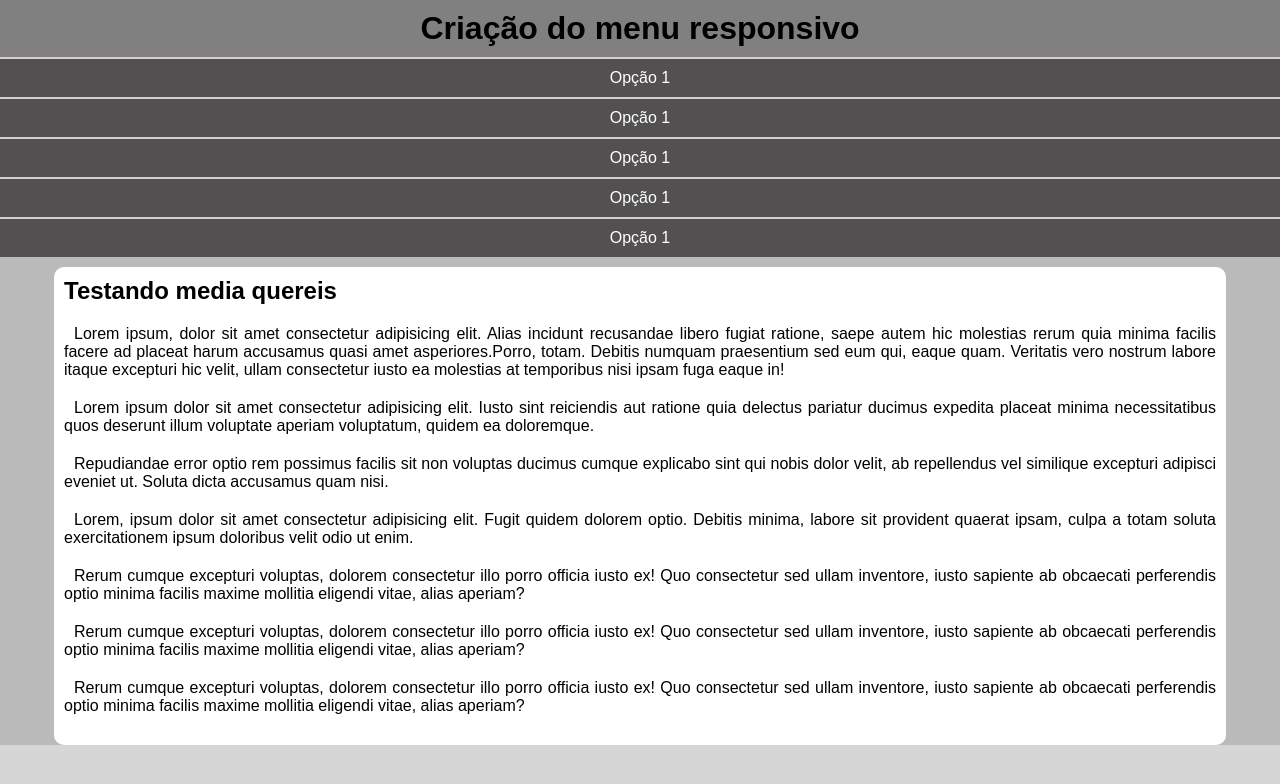
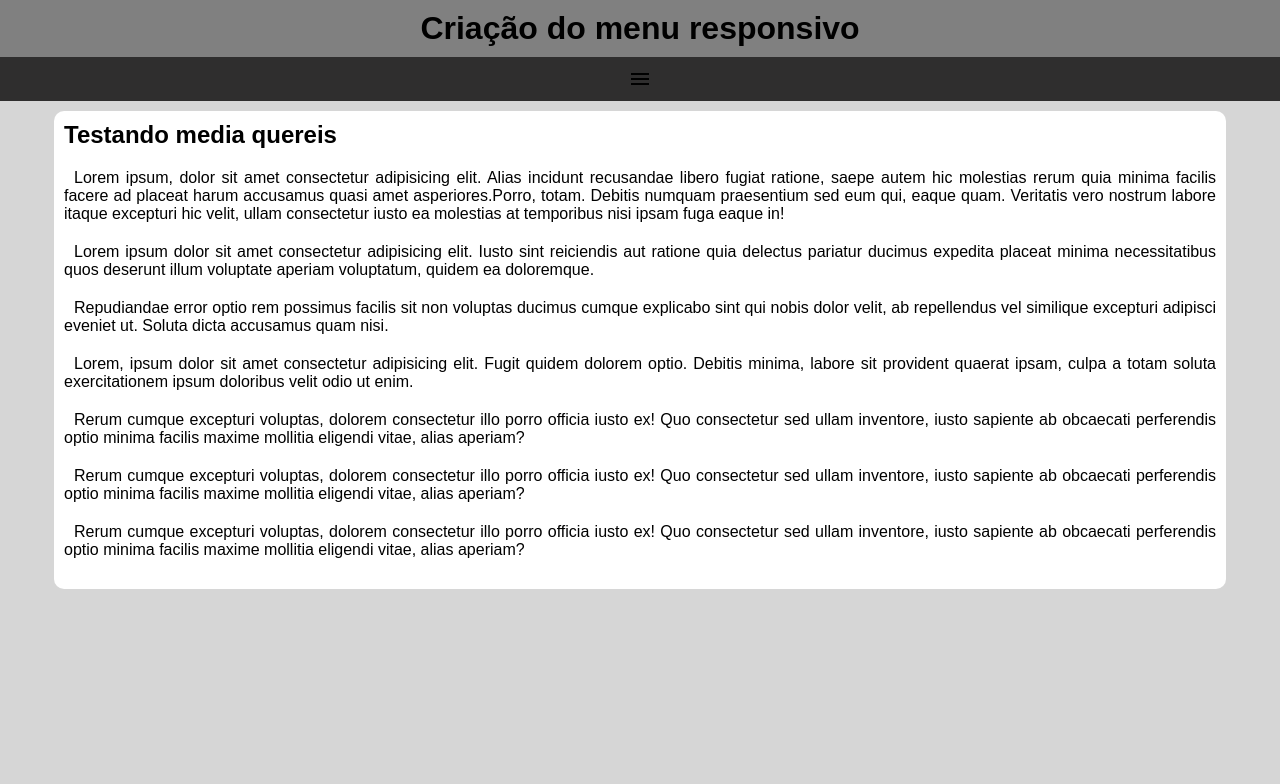
Before and after one commit to HelioTavaresBatalha/menu-responsivo-html-css, a plain HTML site: page index.html in a window 1280 px wide. Drawn offline with nearby package versions, Linux system fonts and the light colour scheme.

Commit message:
Criado a funcionalidade do menu hamburguer

```diff
--- a/estilos/style.css
+++ b/estilos/style.css
@@ -7,8 +7,7 @@
 }
 
 
-body,
-html {
+body{
     background-color: rgba(128, 126, 126, 0.319);
 }
 
@@ -21,9 +20,19 @@ header>h1 {
     text-align: center;
 
 }
-
+span#burguer {
+    background-color: rgba(32, 31, 31, 0.849);
+    display: block;
+    text-align: center;
+    padding: 10px;
+    cursor: pointer;
+}
+span#burguer:hover{
+    background-color: white;
+    color: black;
+}
 menu {
-    display: block;
+    display: none;
 }
 
 menu>ul {
--- a/index.html
+++ b/index.html
@@ -5,6 +5,8 @@
     <meta charset="UTF-8">
     <meta name="viewport" content="width=device-width, initial-scale=1.0">
     <title>Menu responsivo</title>
+    <link rel="stylesheet"
+        href="https://fonts.googleapis.com/css2?family=Material+Symbols+Outlined:opsz,wght,FILL,GRAD@20..48,100..700,0..1,-50..200" />
     <link rel="stylesheet" href="estilos/style.css">
 </head>
 
@@ -12,13 +14,16 @@
     <header>
 
         <h1>Criação do menu responsivo</h1>
-        <menu>
+        <span id="burguer" class="material-symbols-outlined" onclick="clickMenu()">
+            menu
+        </span>
+        <menu id="itens">
             <ul>
                 <li><a href="#">Opção 1</a></li>
-                <li><a href="#">Opção 1</a></li>
-                <li><a href="#">Opção 1</a></li>
-                <li><a href="#">Opção 1</a></li>
-                <li><a href="#">Opção 1</a></li>
+                <li><a href="#">Opção 2</a></li>
+                <li><a href="#">Opção 3</a></li>
+                <li><a href="#">Opção 4</a></li>
+                <li><a href="#">Opção 5</a></li>
             </ul>
 
         </menu>
@@ -64,7 +69,16 @@
 
         </article>
     </main>
-
+    <script>
+        function clickMenu() {
+            var itens = document.getElementById("itens");
+            if (itens.style.display == 'block') {
+                itens.style.display = "none";
+            } else {
+                itens.style.display = 'block';
+            }
+        }
+    </script>
 </body>
 
 </html>
```
